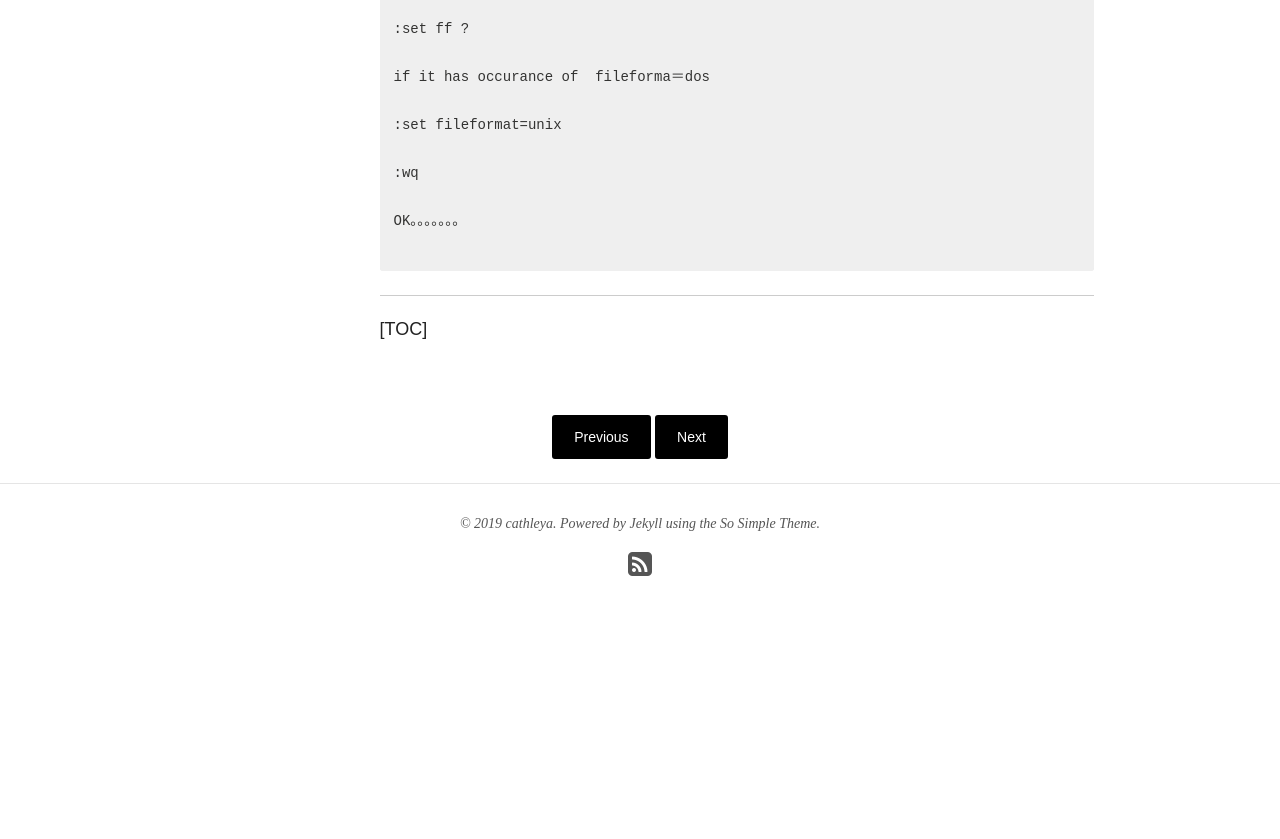
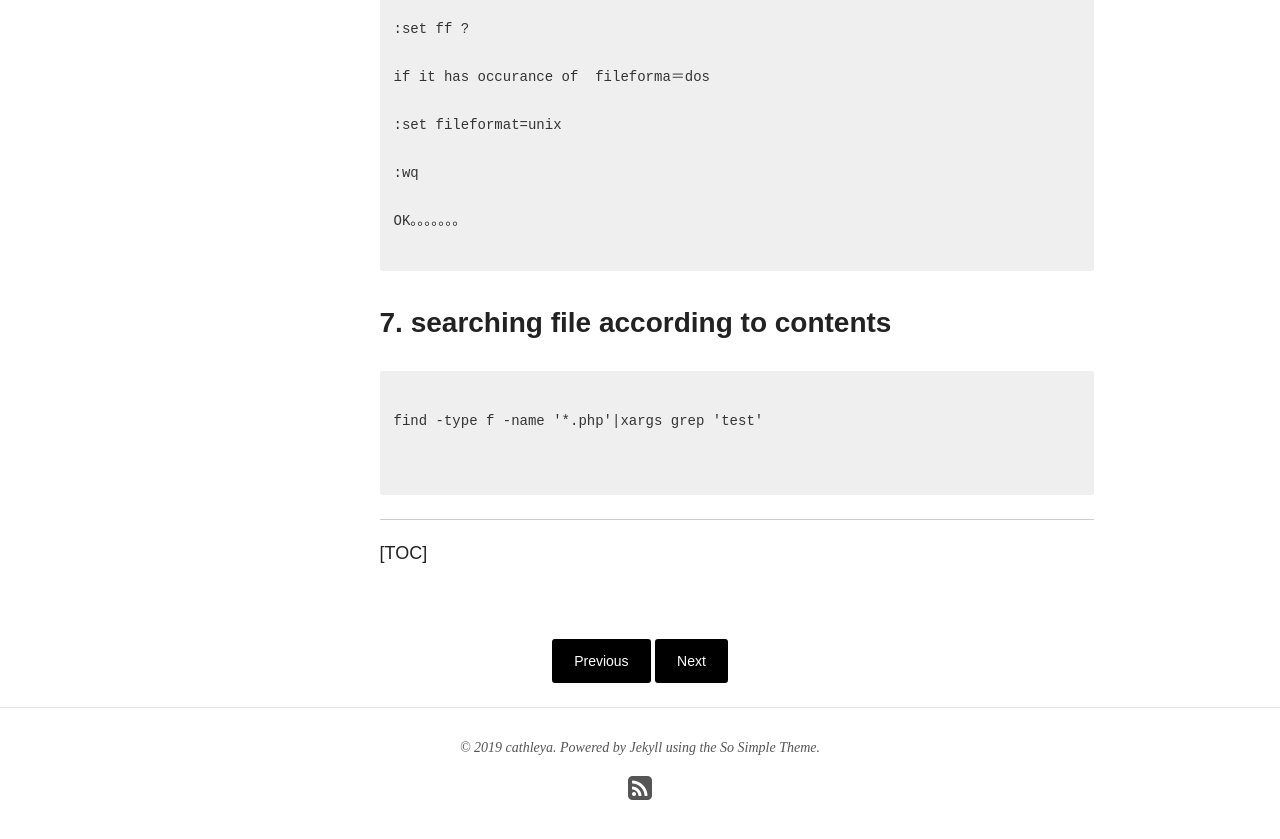
Before and after one commit to cathleya/cathleya.github.io, a Jekyll site: the page built from _posts/blog/2017-12-21-Usage of centos and shell.md, in a window 1280 px wide and 900 px high, scrolled down 5501 px. Shown: the top 839 px of the window. Built offline with Jekyll 4.4.1, drawn with Linux system fonts in a browser that asks for light colours; nearby versions of some CDN libraries; library files that are not in the unit come from our copies; before the commit the page ends 6177 px from its top, so only the background shows below that.

Commit message:
find file
find file

````diff
--- a/_posts/blog/2017-12-21-Usage of centos and shell.md
+++ b/_posts/blog/2017-12-21-Usage of centos and shell.md
@@ -225,6 +225,18 @@ OK。。。。。。。
 ```
 
 
+### 7. searching file according to contents
+
+
+```
+
+find -type f -name '*.php'|xargs grep 'test'
+
+
+```
+
+
+
 -------
 
 [TOC]
````
